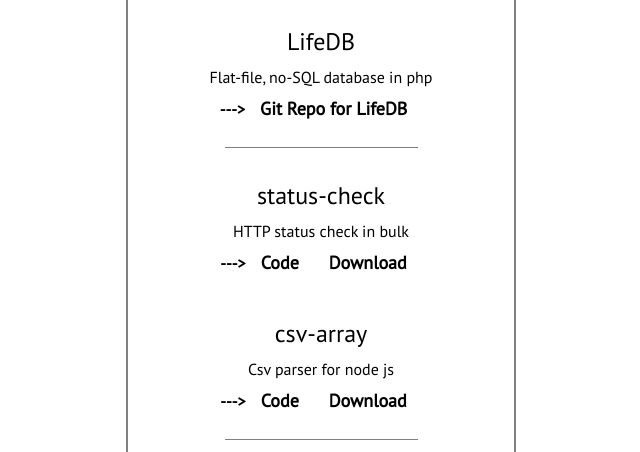
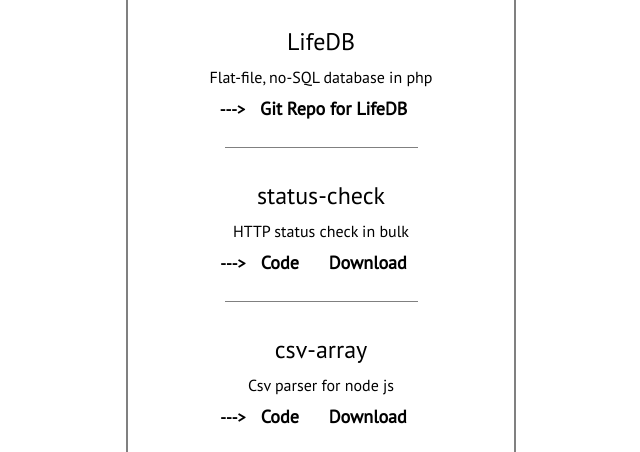
Before and after one commit to sguha-work/sguha-work.github.io, a plain HTML site: page index.html in a window 1280 px wide. Shown: the part 276-728 px from the top of the page, without its empty margins (319-959 px from the left). Drawn offline with nearby package versions, Linux system fonts and the light colour scheme.

Commit message:
Update index.html

```diff
--- a/index.html
+++ b/index.html
@@ -37,6 +37,7 @@
 					<p>HTTP status check in bulk</p>
 					<b><label class="lbl_arrowLink">---></label></b><a href="https://github.com/sguha-work/status-check">Code</a></b><a href="https://www.npmjs.com/package/status-check">Download</a>
 				</li>
+				<hr width="50%" color="#000">
 				<li>
 					<h3>csv-array</h3>
 					<p>Csv parser for node js</p>
```
